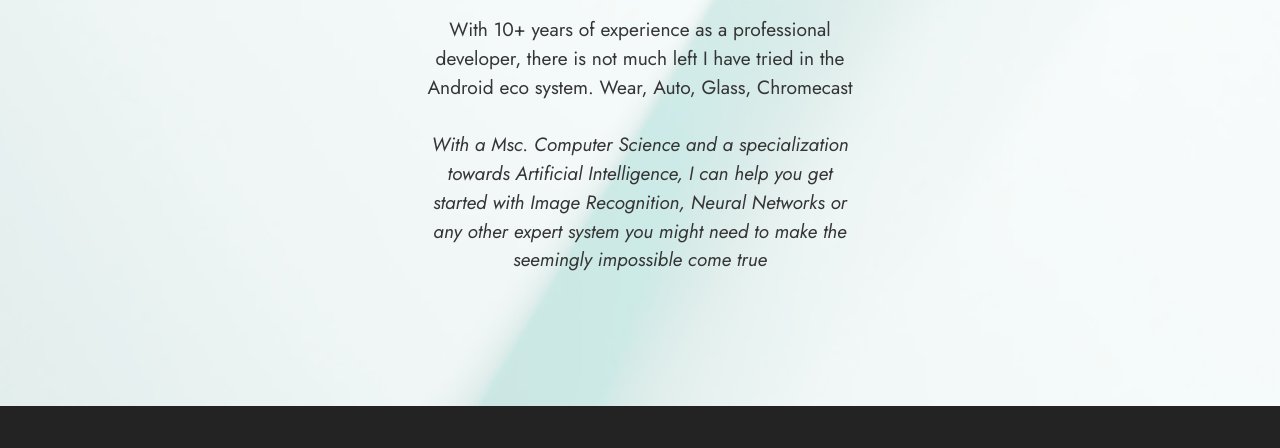
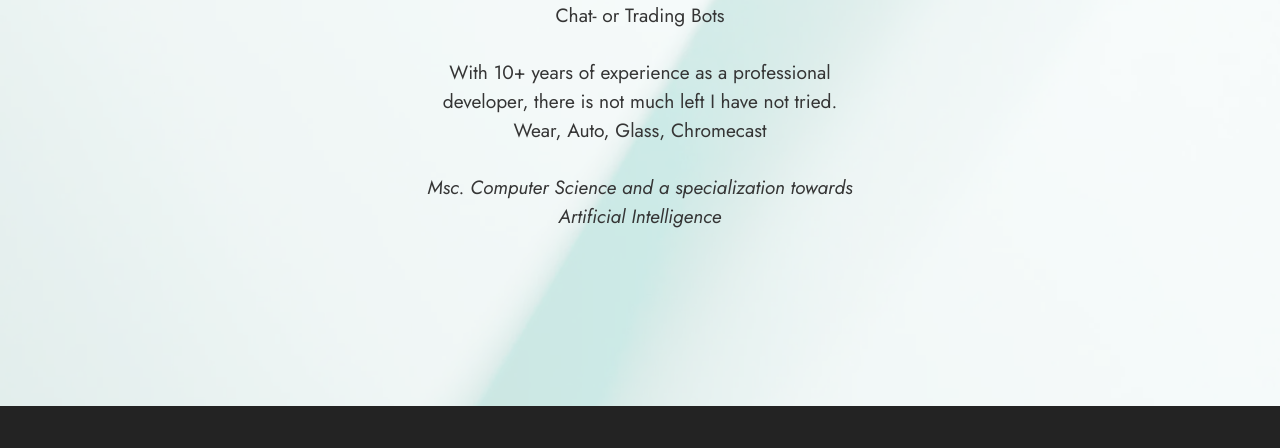
Before and after one commit to Entreco/Entreco.nl, a plain HTML site: page entreco/index.html in a window 1280 px wide. Shown: the part 454-902 px from the top of the page. Drawn offline with Linux system fonts and the light colour scheme; files whose address does not match are found by name.

Commit message:
Tweak + Cleanup

```diff
--- a/entreco/index.html
+++ b/entreco/index.html
@@ -68,10 +68,10 @@
             <div class="col-12 col-lg-5">
                 <h1 class="mbr-section-title mbr-fonts-style mb-3 display-1"><strong>Hi, I'm Entreco</strong></h1>
 
-                <p class="mbr-text mbr-fonts-style display-7">Proof-of-concepts for your mobile app ideas. <br>Real time databases, IOT devices, UX experiments, Chat- or Trading Bots
+                <p class="mbr-text mbr-fonts-style display-7">Proof-of-concepts for your mobile app ideas. <br>Real time databases, IOT devices, UX experiments,<br />Chat- or Trading Bots
 <br>
-<br>With 10+ years of experience as a professional developer, there is not much left I have tried in the Android eco system. Wear, Auto, Glass, Chromecast<br>
-<br><em>With a Msc. Computer Science and a specialization towards Artificial Intelligence, I can help you get started with Image Recognition, Neural Networks or any other expert system you might need to make the seemingly impossible come true</em></p>
+<br>With 10+ years of experience as a professional developer, there is not much left I have not tried. Wear, Auto, Glass, Chromecast<br>
+<br><em>Msc. Computer Science and a specialization towards Artificial Intelligence</em></p>
 
             </div>
         </div>
```
Also changed, not shown: entreco/logo.png (deleted), entreco/logo_on_white.svg (deleted), 1 other file.
